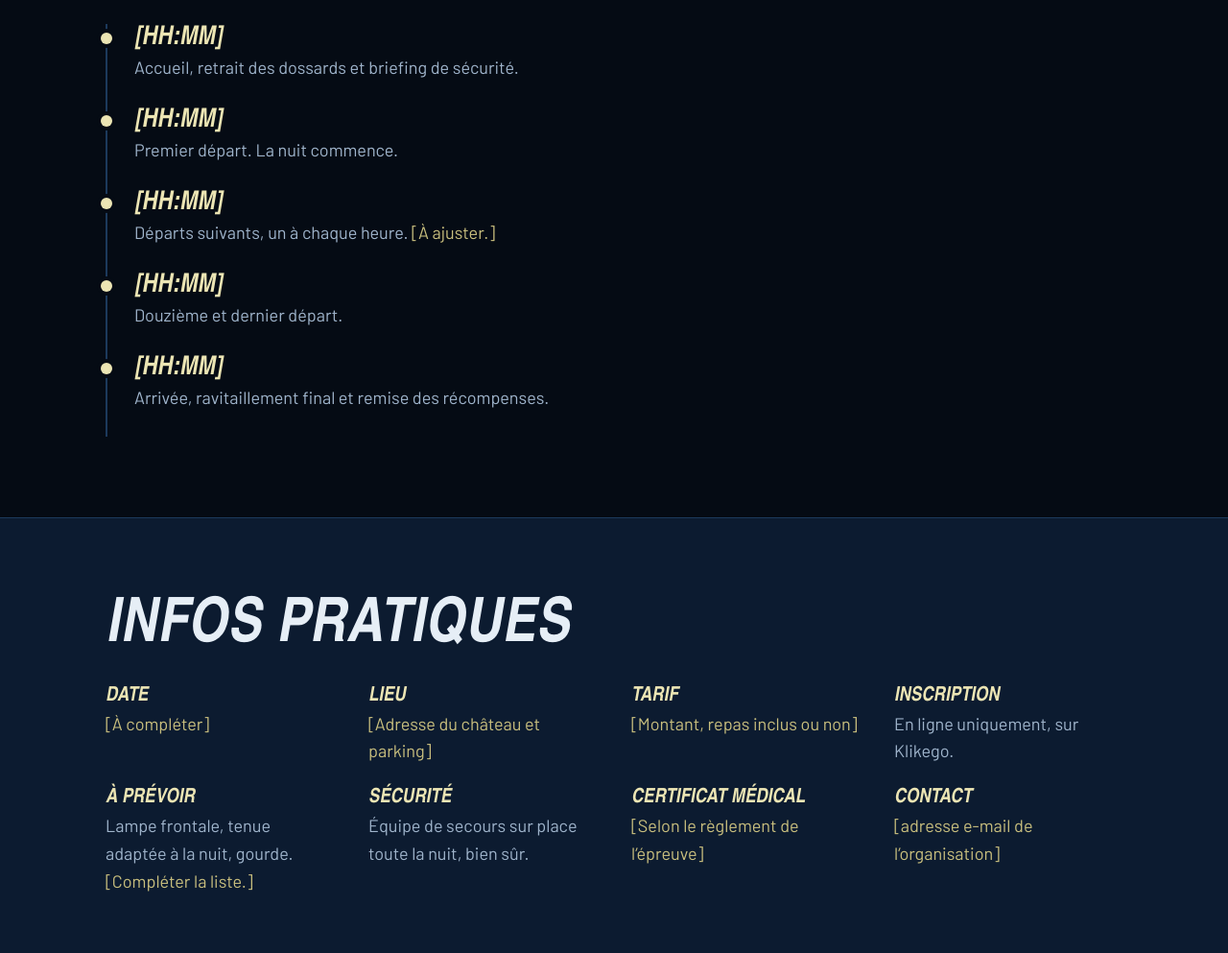
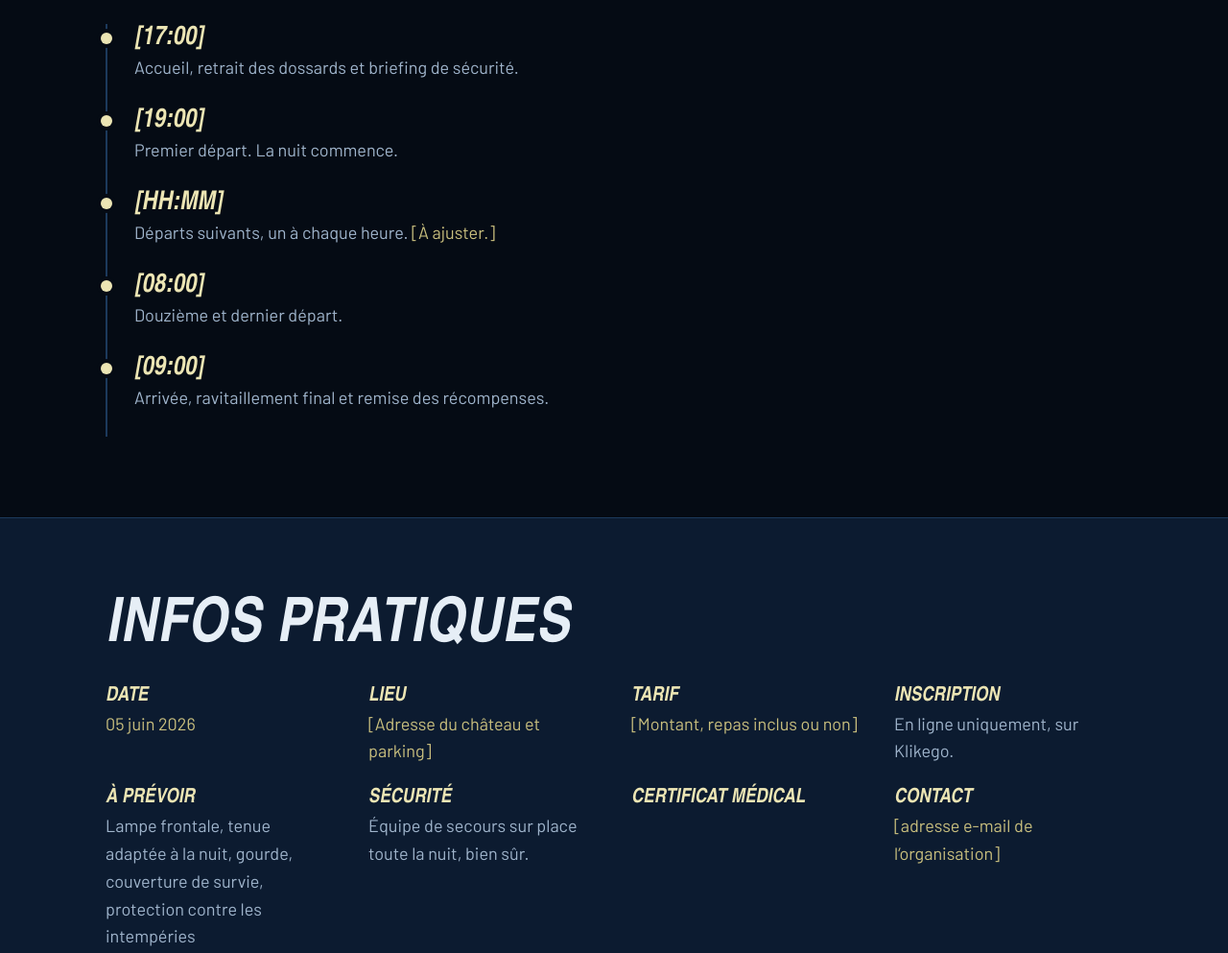
Before and after one commit to Mirona-prod/lanuitdesdouzedeparts, a plain HTML site: page index.html in a window 1280 px wide. Shown: the part 1443-2436 px from the top of the page at 96% size. Drawn offline with Linux system fonts and the light colour scheme; a web font is replaced by a local one.

Commit message:
Revise night event details and practical info
Updated event schedule and practical information.

```diff
--- a/index.html
+++ b/index.html
@@ -98,23 +98,23 @@ footer .w{display:flex;flex-wrap:wrap;justify-content:space-between;gap:12px}
 <section id="nuit"><div class="w">
 <h2>Le déroulé de la nuit</h2>
 <ol class="nuit">
-<li><time>[HH:MM]</time><p>Accueil, retrait des dossards et briefing de sécurité.</p></li>
-<li><time>[HH:MM]</time><p>Premier départ. La nuit commence.</p></li>
+<li><time>[17:00]</time><p>Accueil, retrait des dossards et briefing de sécurité.</p></li>
+<li><time>[19:00]</time><p>Premier départ. La nuit commence.</p></li>
 <li><time>[HH:MM]</time><p>Départs suivants, un à chaque heure. <span class="todo">[À ajuster.]</span></p></li>
-<li><time>[HH:MM]</time><p>Douzième et dernier départ.</p></li>
-<li><time>[HH:MM]</time><p>Arrivée, ravitaillement final et remise des récompenses.</p></li>
+<li><time>[08:00]</time><p>Douzième et dernier départ.</p></li>
+<li><time>[09:00]</time><p>Arrivée, ravitaillement final et remise des récompenses.</p></li>
 </ol></div></section>
 
 <section id="infos" class="band"><div class="w">
 <h2>Infos pratiques</h2>
 <dl>
-<div><dt>Date</dt><dd class="todo">[À compléter]</dd></div>
+<div><dt>Date</dt><dd class="todo">05 juin 2026</dd></div>
 <div><dt>Lieu</dt><dd class="todo">[Adresse du château et parking]</dd></div>
 <div><dt>Tarif</dt><dd class="todo">[Montant, repas inclus ou non]</dd></div>
 <div><dt>Inscription</dt><dd>En ligne uniquement, sur Klikego.</dd></div>
-<div><dt>À prévoir</dt><dd>Lampe frontale, tenue adaptée à la nuit, gourde. <span class="todo">[Compléter la liste.]</span></dd></div>
+<div><dt>À prévoir</dt><dd>Lampe frontale, tenue adaptée à la nuit, gourde, couverture de survie, protection contre les intempéries <span class="todo"></dd></div>
 <div><dt>Sécurité</dt><dd>Équipe de secours sur place toute la nuit, bien sûr.</dd></div>
-<div><dt>Certificat médical</dt><dd class="todo">[Selon le règlement de l’épreuve]</dd></div>
+<div><dt>Certificat médical</dt><dd class="todo"></dd></div>
 <div><dt>Contact</dt><dd class="todo">[adresse e-mail de l’organisation]</dd></div>
 </dl></div></section>
 
```
